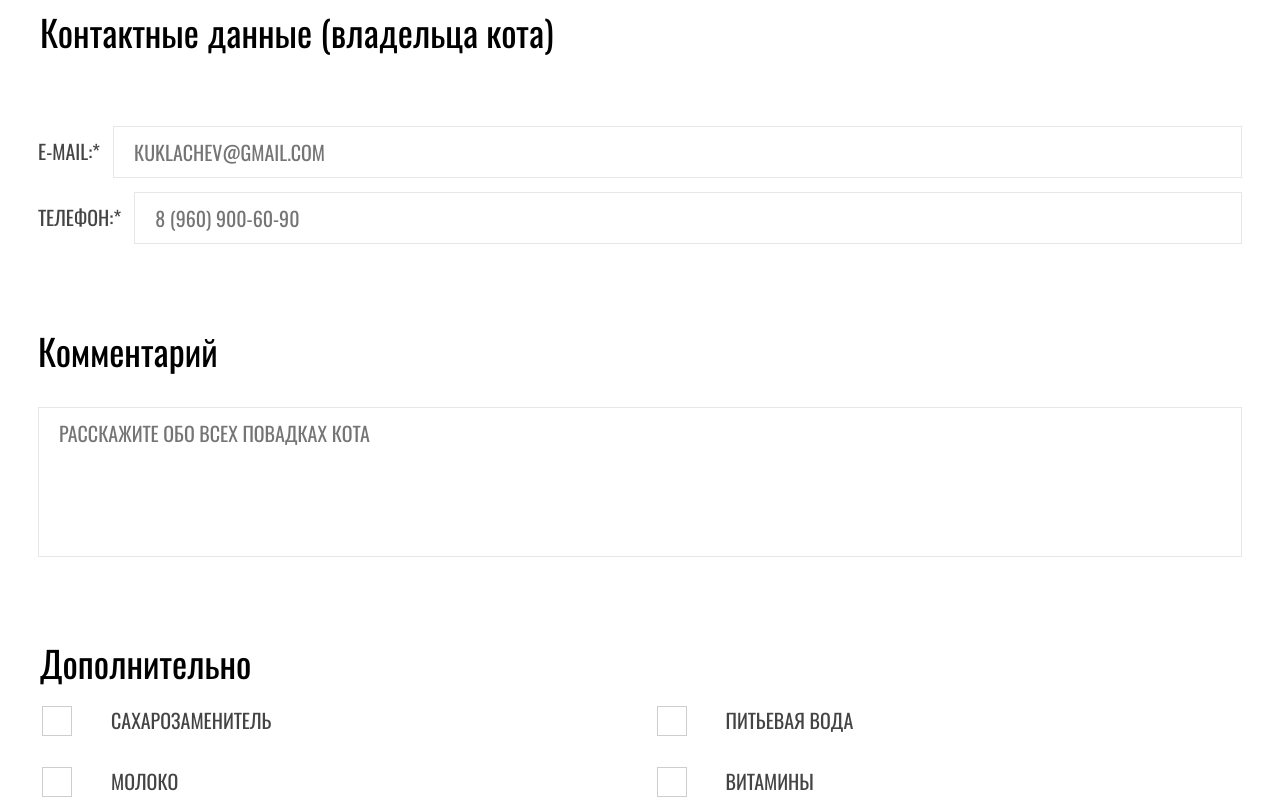
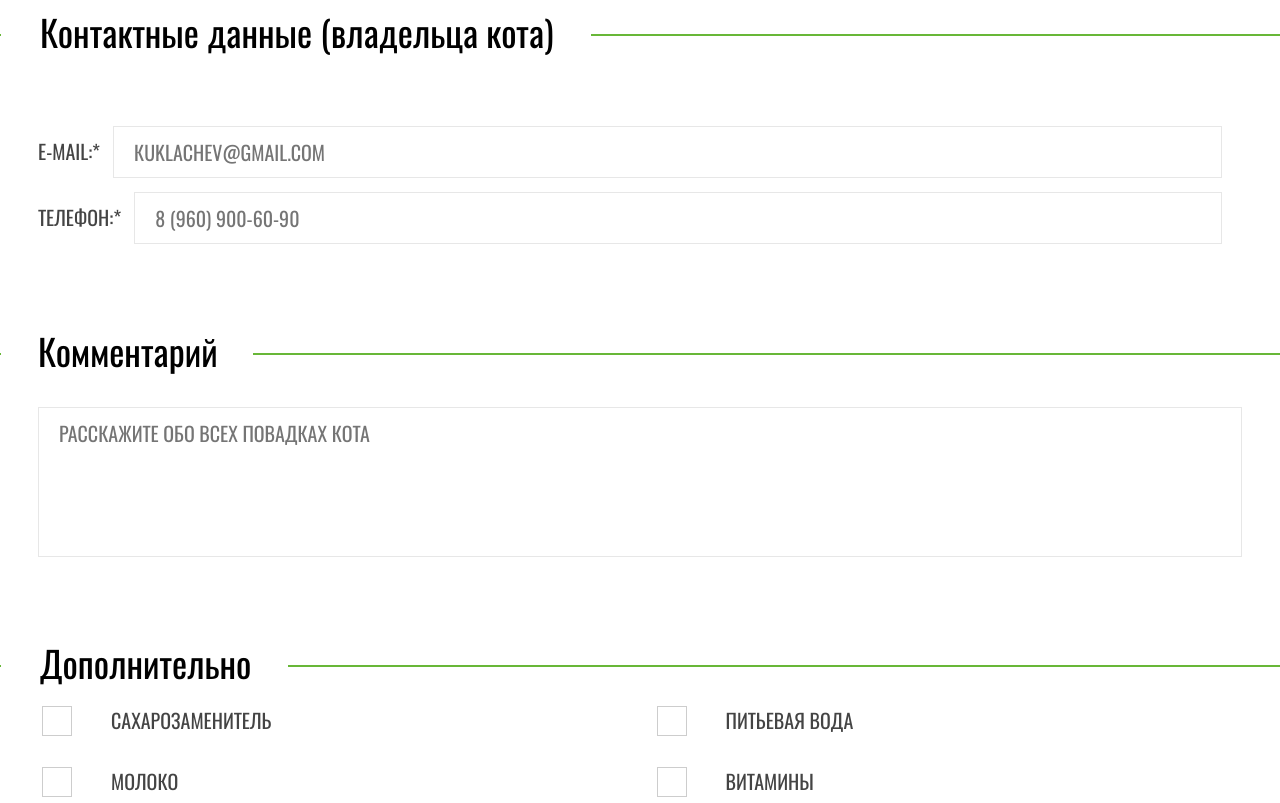
Before and after one commit to htmlacademy-adaptive/2176919-cat-energy-28, a website: page source/form.html in a window 1280 px wide. Shown: the part 860-1663 px from the top of the page. Drawn offline with nearby package versions, Linux system fonts and the light colour scheme; files that its build step writes are made by us from their sources.

Commit message:
исправления плюс зеленые полоски

```diff
--- a/gulpfile.js
+++ b/gulpfile.js
@@ -90,7 +90,7 @@ const makeStack = () => {
 
 const copy = (done) => {
   gulp.src([
-  'source/fonts/*.{woff2,woff}',
+  'source/fonts/**/*.{woff2,woff}',
   ], {
   base: 'source'
   })
--- a/source/sass/blocks/additional-card.scss
+++ b/source/sass/blocks/additional-card.scss
@@ -57,7 +57,7 @@
   margin: 0;
 
   @media #{$not-mobile} {
-    justify-self: flex-end;
+    justify-self: end;
   }
 
   @media #{$desktop-only} {
--- a/source/sass/blocks/additional.scss
+++ b/source/sass/blocks/additional.scss
@@ -5,7 +5,7 @@
     --gap: 80px;
     display: grid;
     gap: var(--gap);
-    grid-template-columns: calc(100% - 80px - 20%) 20%;
+    grid-template-columns: calc(100% - var(--gap) - 20%) 20%;
   }
 }
 
@@ -19,9 +19,12 @@
 
 .additional__title {
   @include title;
+  @include green-stripes;
+  position: relative;
   --size: 24px;
   --line: 1.5;
   margin: 0 0 36px 0;
+  width: fit-content;
 
   @media #{$not-mobile} {
     --size: 36px;
--- a/source/sass/blocks/copyright.scss
+++ b/source/sass/blocks/copyright.scss
@@ -4,7 +4,7 @@
   align-items: center;
 
   @media #{$not-mobile} {
-    justify-content: end;
+    justify-content: flex-end;
     gap: 27px;
   }
 }
--- a/source/sass/blocks/program.scss
+++ b/source/sass/blocks/program.scss
@@ -97,14 +97,6 @@
   width: 100%;
   display: flex;
   align-items: center;
-
-  @media #{$desktop-only} {
-    &--email,
-    &--telephone {
-      width: calc((100% - 78px) / 2);
-      flex-grow: 1;
-    }
-  }
 }
 
 .program__label-input {
@@ -146,10 +138,13 @@
 
 .program__title {
   @include title;
+  @include green-stripes;
+  position: relative;
   --size: 24px;
   --line: 1.08;
   text-transform: none;
   margin-bottom: 15px;
+  width: fit-content;
 
   @media #{$not-mobile} {
     --size: 36px;
@@ -175,11 +170,8 @@
   }
 }
 
-.program__item-input--email,
-.program__item-input--telephone {
-  .input {
-    --color: #cdcdcd;
-  }
+.input {
+  --color: #cdcdcd;
 }
 
 .program__group--additionally {
@@ -257,6 +249,36 @@
       gap: 78px;
     }
   }
+
+  .program__item-input {
+    @media #{$desktop-only} {
+      width: calc((100% - 78px) / 2);
+      flex-grow: 1;
+    }
+
+    &::after {
+      position: relative;
+      content: "";
+      width: 20px;
+      height: 20px;
+      right: 38px;
+      background-repeat: no-repeat;
+      background-position: center;
+      align-self: center;
+    }
+  }
+}
+
+.program__item-input--email {
+  &::after {
+    background-image: url("../img/stack.svg#email");
+  }
+}
+
+.program__item-input--telephone {
+  &::after {
+    background-image: url("../img/stack.svg#phone");
+  }
 }
 
 .program__textarea {
--- a/source/sass/blocks/show.scss
+++ b/source/sass/blocks/show.scss
@@ -3,7 +3,7 @@
   display: flex;
   flex-direction: column;
   align-items: center;
-  justify-content: end;
+  justify-content: flex-end;
 
   &::before,
   &::after {
@@ -18,7 +18,9 @@
   }
 
   @media #{$not-mobile} {
-    padding: 164px 37px 38px 38px;
+    margin-top: 80px;
+    padding: 84px 37px 38px 38px;
+    border: solid 2px $gray;
   }
 }
 
--- a/source/sass/global/mixins.scss
+++ b/source/sass/global/mixins.scss
@@ -12,7 +12,7 @@
 @mixin button {
   cursor: pointer;
   border: none;
-  padding: 14px 26px;
+  padding: 14px;
   font-family: $accent-font;
   font-size: var(--size, inherit);
   line-height: var(--line, inherit);
@@ -93,3 +93,36 @@
     padding: 10px 20px;
   }
 }
+
+@mixin green-stripes {
+  &::before {
+    position: absolute;
+    content: "";
+    background-color: $green;
+    width: 100vw;
+    height: 2px;
+    top: calc(var(--size) / 2 * var(--line) + 2px);
+    right: 0;
+    box-shadow: 100vw 0 $green;
+    z-index: -1;
+  }
+
+  &::after {
+    position: absolute;
+    content: "";
+    width: calc(100% + 21px * 2);
+    height: calc(var(--size) * var(--line));
+    background-color: #ffffff;
+    top: 0;
+    left: -37px;
+    z-index: -1;
+
+    @media #{$not-mobile} {
+      width: calc(100% + 36px * 2);
+    }
+
+    @media #{$desktop-only} {
+      left: -40px;
+    }
+  }
+}
```
